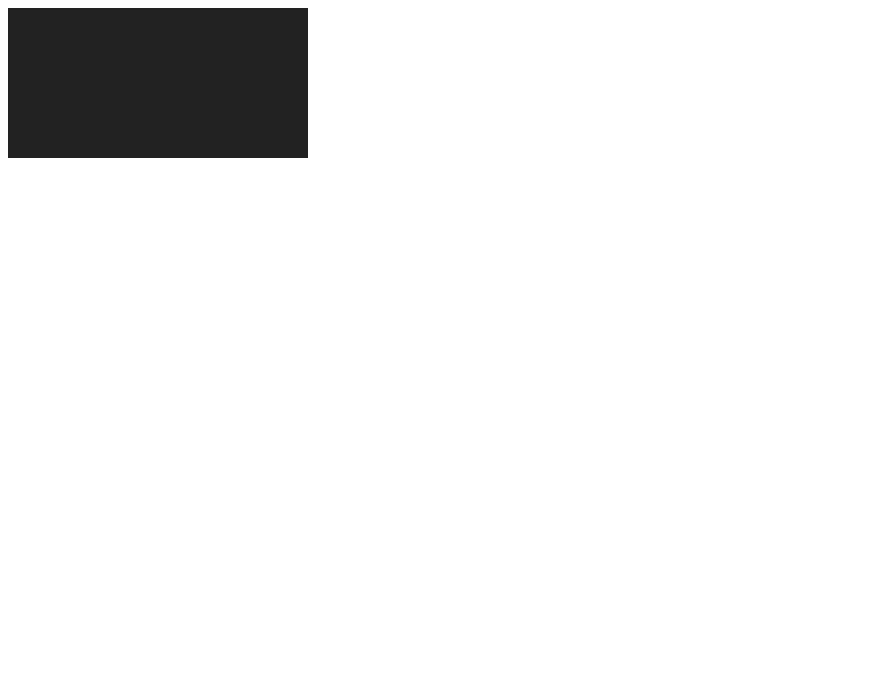
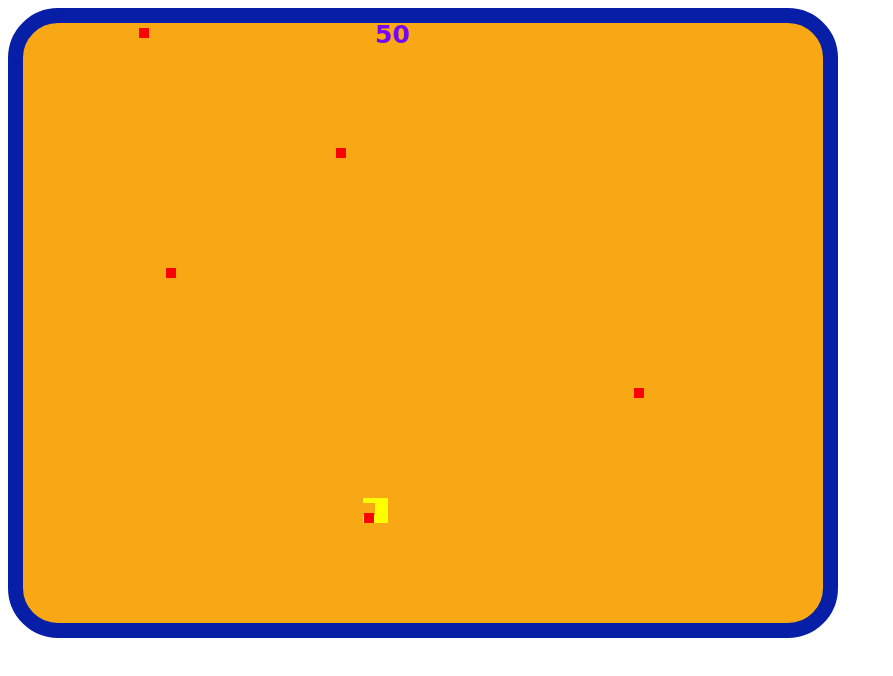
Before and after one commit to microtrain2007/game, a website: page index.html in a window 1280 px wide. Shown: the whole page, without its empty margins (0-893 px from the left). Drawn offline with Linux system fonts and the light colour scheme; files that its build step writes are made by us from their sources; a web font is replaced by a local one.

Commit message:
Add Styles

```diff
--- a/index.html
+++ b/index.html
@@ -2,15 +2,18 @@
 <html lang="en">
   <head>
     <meta charset="UTF-8">
-    <title>HTML5 Game</title>
+    <title>HTML5 Game 2007</title>
     <base href="./">
     <meta name="viewport" content="width=device-width, initial-scale=1.0">
     <link rel="stylesheet" href="dist/css/main.css" type="text/css">
     <link href="favicon.ico" rel="icon" type="image/x-icon" />
+    <!-- Added Font Family -->
+    <link href="https://fonts.googleapis.com/css?family=Mansalva&display=swap" rel="stylesheet">
   </head>
   <body>
+    <!-- 5.  Add a preset score div to the HTML page-->
+    <div id="score">0</div>
     <canvas id="canvas"></canvas>
     <script src="dist/js/main.js"></script>
-
   </body>
 </html>
--- a/package.json
+++ b/package.json
@@ -1,5 +1,5 @@
 {
-  "name": "html-starter",
+  "name": "game",
   "version": "0.0.0",
   "private": true,
   "scripts": {
--- a/src/js/main.js
+++ b/src/js/main.js
@@ -0,0 +1,183 @@
+var game = (function(){
+  var canvas = document.getElementById('canvas');
+  var ctx = canvas.getContext('2d');
+
+  var player = {
+    x:0,
+    y:475,
+    h: 25,
+    w: 25,
+    fill: '#ff0',
+    dir: 'right',
+    speed: 5
+  }
+
+  var spawn = {
+    x: 50,
+    y: 0,
+    h: 10,
+    w: 10,
+    fill: '#ff0000',
+    speed: 5
+  }
+
+  var spawns = {}
+
+  var spawner = null;
+
+  var animation  = null;
+
+  var gameOver = false;
+
+  var score = 0;
+
+
+  function launchSpawns(){
+    spawner = setInterval(()=>{
+      //Use psuedo-random strings to name the new spawns
+      var text = "";
+      var possible = "abcdefghijklmnopqrstuvwxyz";
+
+      for (var i = 0; i < 10; i++){
+        text += possible.charAt(Math.floor(Math.random() * possible.length));
+      }
+
+      spawns[text] = {
+        x:Math.floor(Math.random()*canvas.width),
+        y:spawn.y,
+        h:spawn.h,
+        w:spawn.w,
+        fill:spawn.fill,
+        speed:5,
+      }
+
+    },400);
+  }
+
+  function moveSpawns(){
+
+    if(Object.keys(spawns).length>0){
+      for(let spawn in spawns){
+
+        if(spawns[spawn].y<=canvas.height){
+
+
+          ctx.fillStyle = spawns[spawn].fill;
+
+
+          ctx.save();
+
+          ctx.clearRect(
+            spawns[spawn].x-1,
+            spawns[spawn].y-spawns[spawn].speed,
+            spawns[spawn].w+2,
+            spawns[spawn].h+2
+          );
+
+          ctx.fillRect(
+            spawns[spawn].x,
+            spawns[spawn].y = (spawns[spawn].y+spawns[spawn].speed),
+            spawns[spawn].w,
+            spawns[spawn].h
+          );
+
+          ctx.restore();
+
+          if (
+            player.x < spawns[spawn].x + spawns[spawn].w &&
+            spawns[spawn].x > player.x && spawns[spawn].x < (player.x + player.w) &&
+            player.y < spawns[spawn].y + spawns[spawn].h &&
+            player.y + player.h > spawns[spawn].y
+          ){
+            gameOver = true;
+            cancelAnimationFrame(animation);
+            clearInterval(spawner);
+          }
+
+        }else{
+          score = score + 10;
+          document.getElementById('score').innerHTML = score;
+          delete spawns[spawn];
+        }
+      }
+    }
+  }
+
+  function movePlayer(){
+    ctx.fillStyle=player.fill;
+
+    if(player.dir === 'right'){
+
+      ctx.clearRect(
+        player.x-player.speed,
+        player.y-1,
+        player.w+2,
+        player.h+2
+      );
+
+      ctx.fillRect(
+        player.x = (player.x + player.speed),
+        player.y,
+        player.w,
+        player.h
+      );
+
+      if((player.x + player.w) >= canvas.width){
+        player.dir = 'left';
+      }
+
+    }else{
+
+      ctx.clearRect(
+        player.x+player.speed,
+        player.y-1,
+        player.w+2,
+        player.h+2
+      );
+
+      ctx.fillRect(
+        player.x = (player.x - player.speed),
+        player.y,
+        player.w,
+        player.h
+      );
+
+      if(player.x <= 0){
+        player.dir = 'right';
+      }
+    }
+  }
+
+  function animate(){
+    movePlayer();
+    moveSpawns();
+    if(gameOver===false){
+      animation = window.requestAnimationFrame(animate.bind(animation));
+    }
+  }
+
+  return {
+
+    changeDirection: function(){
+      if(player.dir === 'left'){
+        player.dir = 'right';
+      }else if(player.dir === 'right'){
+        player.dir = 'left';
+      }
+    },
+
+    init: function(){
+      canvas.height = 600;
+      canvas.width = 800;
+
+      launchSpawns();
+      animate();
+    }
+  }
+})();
+
+game.init();
+
+window.addEventListener('keyup', function(){
+  game.changeDirection();
+});
--- a/src/scss/main.scss
+++ b/src/scss/main.scss
@@ -1,3 +1,16 @@
 canvas {
-    background: #222;
-  }
+  background: rgb(248, 168, 20);
+  border: 15px solid rgb(7, 31, 167);
+  border-radius: 50px;
+}
+/* 4. Over lay the score on the top left corner of the canvas.*/
+#score {
+  position: absolute;
+  top: 20px;
+  left: 375px;
+  z-index: 100;
+  font-weight: bold;
+  font-size: 25px;
+  font-family: 'Mansalva', cursive;
+  color: rgb(118, 7, 245);
+}
```
Also changed, not shown: README.md, dist/css/main.css, dist/css/main.min.css, dist/js/main.js, dist/js/main.min.js.
